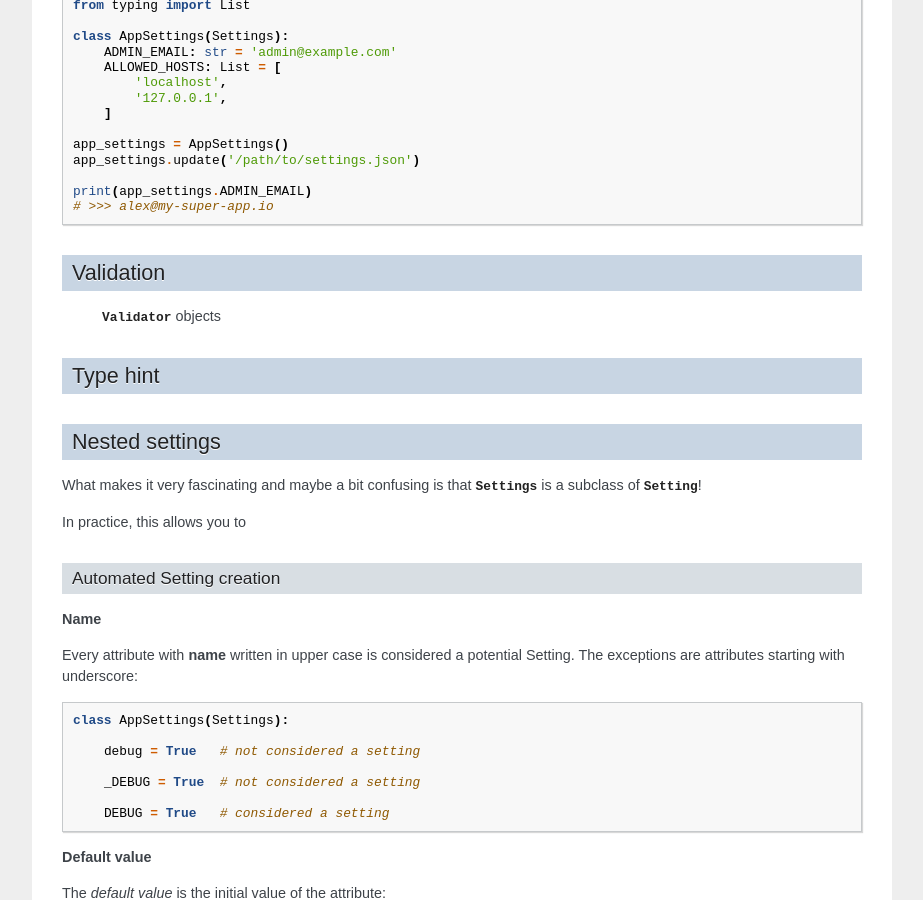
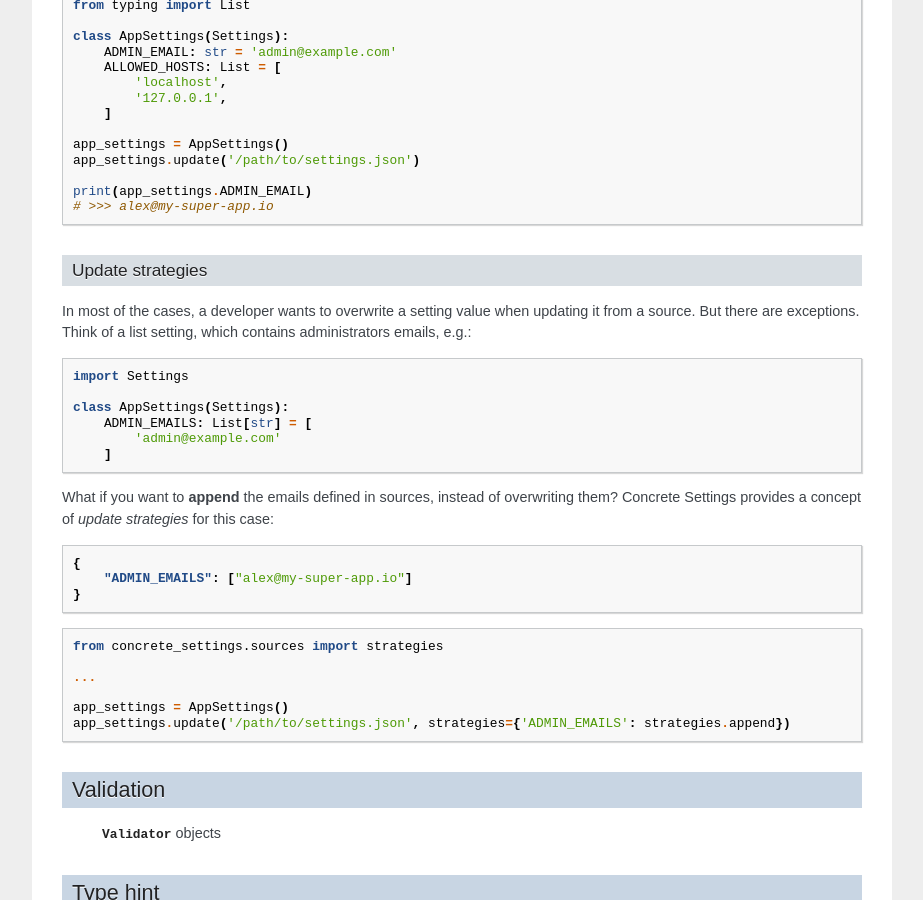
Before and after one commit to BasicWolf/archived-concrete-settings, a Sphinx documentation site: the page built from docs/quickstart.rst, in a window 1280 px wide and 900 px high, scrolled down 2147 px. Shown: the whole window, without its empty margins (198-1121 px from the left). Built offline with Sphinx 7.4.7, drawn with Linux system fonts in a browser that asks for light colours.

Commit message:
Add "append" update strategy

```diff
--- a/docs/quickstart.rst
+++ b/docs/quickstart.rst
@@ -174,6 +174,41 @@ For example, to update the settings from a JSON file:
    # >>> alex@my-super-app.io
 
 
+Update strategies
+.................
+
+In most of the cases, a developer wants to overwrite a setting value
+when updating it from a source. But there are exceptions.
+Think of a list setting, which contains administrators emails, e.g.:
+
+.. code-block::
+
+   import Settings
+
+   class AppSettings(Settings):
+       ADMIN_EMAILS: List[str] = [
+           'admin@example.com'
+       ]
+
+What if you want to **append** the emails defined in sources, instead
+of overwriting them? Concrete Settings provides a concept of
+*update strategies* for this case:
+
+.. code-block:: json
+
+   {
+       "ADMIN_EMAILS": ["alex@my-super-app.io"]
+   }
+
+.. code-block::
+
+   from concrete_settings.sources import strategies
+
+   ...
+
+   app_settings = AppSettings()
+   app_settings.update('/path/to/settings.json', strategies={'ADMIN_EMAILS': strategies.append})
+
 
 
 Validation
```
Also changed, not shown: docs/api.rst (+12 -3 lines), 2 other files.
